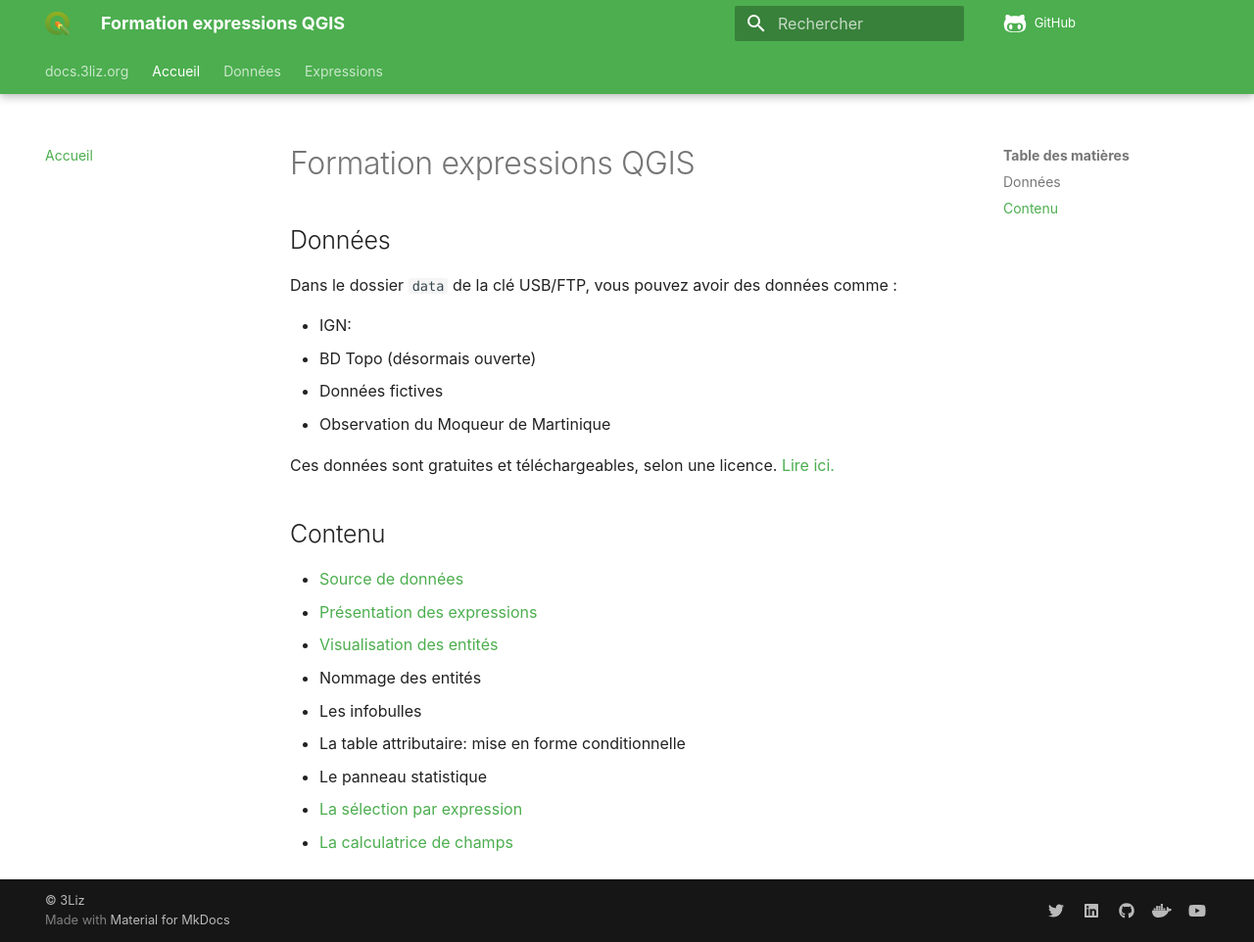
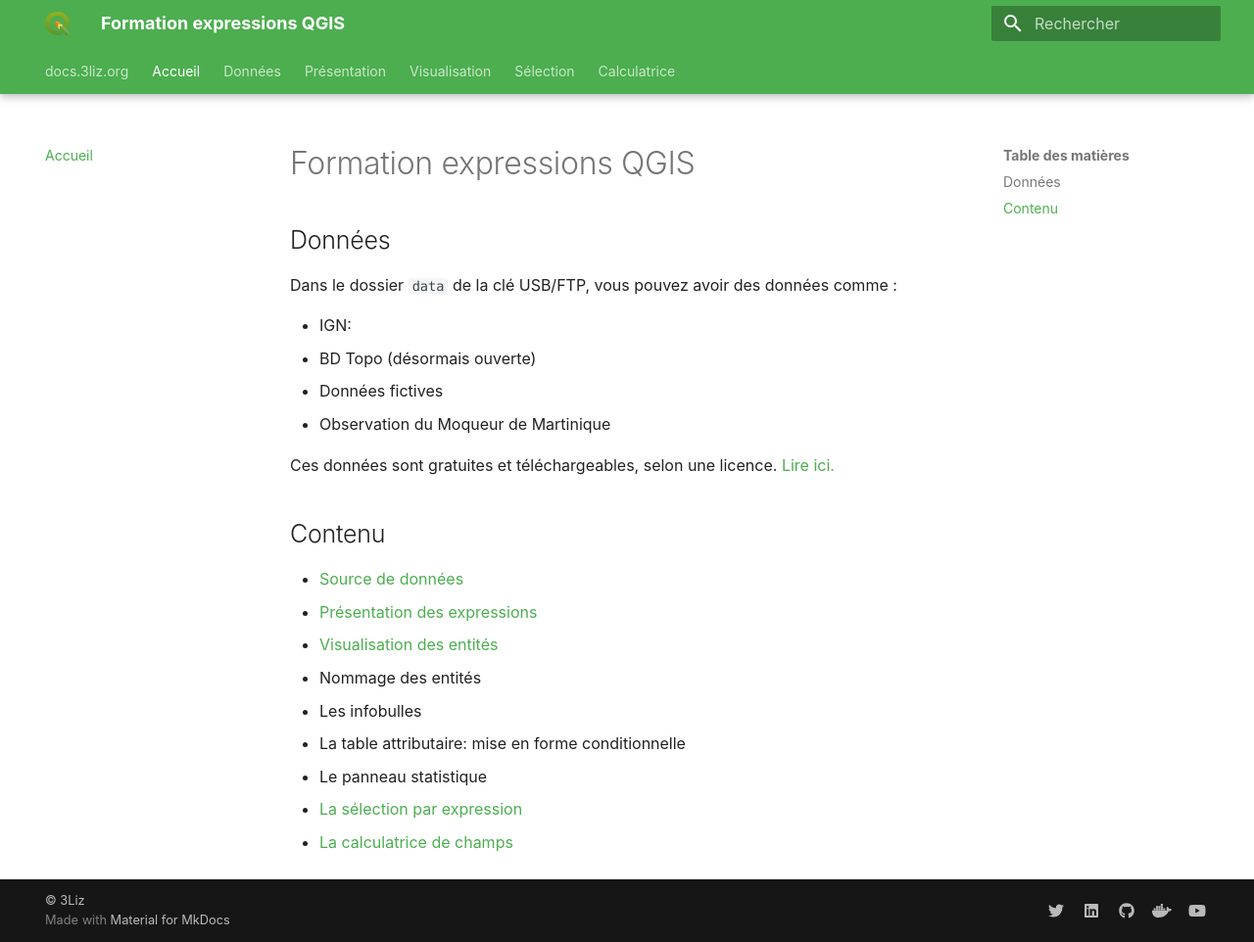
Before and after one commit to 3liz/formation-qgis-expressions, an MkDocs documentation site: the page built from docs/index.md, in a window 1280 px wide and 962 px high. Shown: the whole window at 98% size. Built offline with MkDocs 1.6.1 and Material for MkDocs 9.7.7, drawn with Linux system fonts in a browser that asks for light colours; nearby versions of some CDN libraries; comment, search, counter and statistics services are not loaded.

```diff
--- a/mkdocs.yml
+++ b/mkdocs.yml
@@ -2,7 +2,7 @@
 site_author: 3Liz
 site_description: Formation sur les expressions dans QGIS
 site_url: https://docs.3liz.org/formation-qgis-expressions/
-repo_url: https://github.com/3liz/formation-qgis-expressions/
+#repo_url: https://github.com/3liz/formation-qgis-expressions/
 copyright: '<span class="copyleft">&copy;</span> 3Liz'
 
 docs_dir: docs
@@ -12,7 +12,10 @@
     - docs.3liz.org: '../'
     - Accueil: index.md
     - Données: source-de-donnees.md
-    - Expressions: expressions.md
+    - Présentation: presentation.md
+    - Visualisation: visualisation.md
+    - Sélection: selection.md
+    - Calculatrice: calculatrice.md
 
 plugins:
   - search
--- a/requirements.txt
+++ b/requirements.txt
@@ -1,2 +1,2 @@
-mkdocs-material>=7.1.0,<7.2.0
+mkdocs-material>=8.1.0,<9.0.0
 # mkdocs-git-revision-date-localized-plugin
```
Also changed, not shown: 1 other file.
